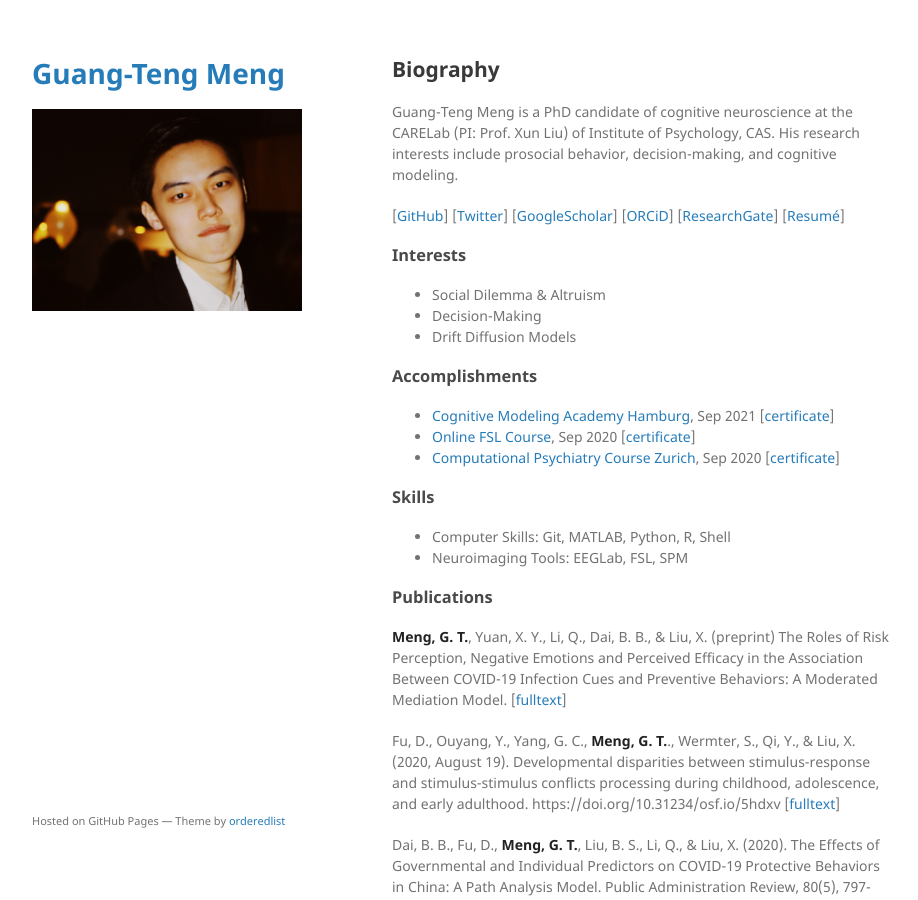
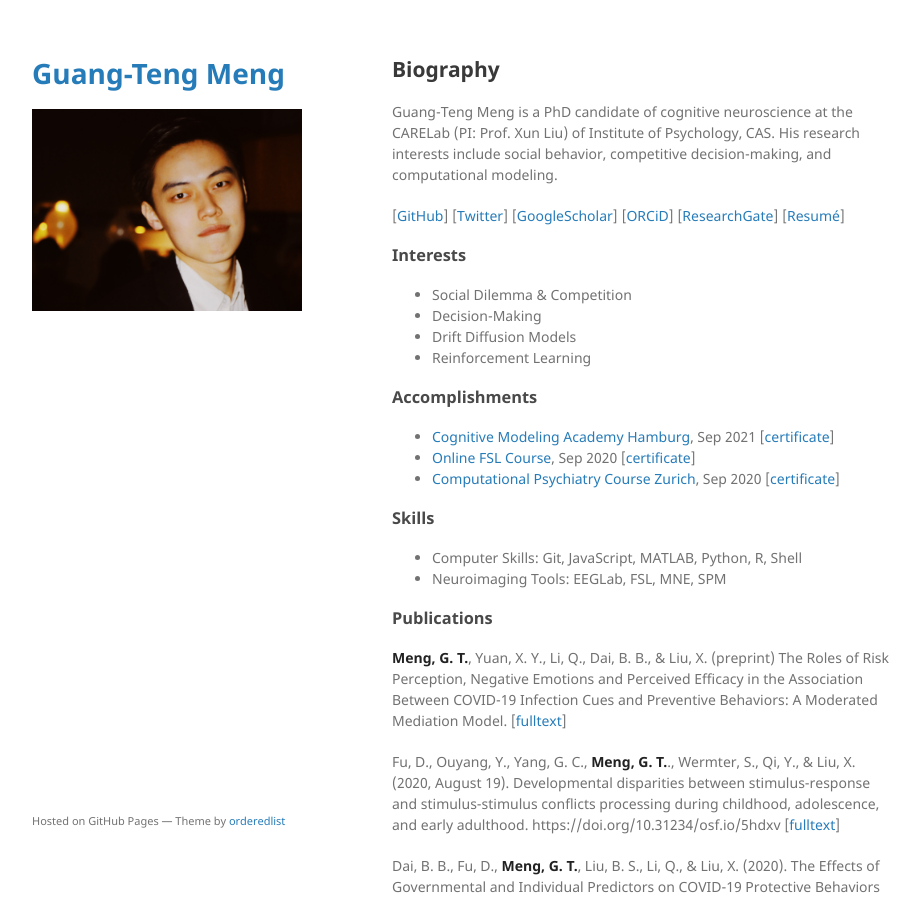
Before and after one commit to GuangtengMeng/GuangtengMeng.github.io, a Jekyll site: the page built from index.md, in a window 1280 px wide and 900 px high. Shown: the whole window, without its empty margins (178-1096 px from the left). Built offline with Jekyll 4.4.1, drawn with Linux system fonts in a browser that asks for light colours; the repository's description, which GitHub fills in, is left out; our own code applies the rules of GitHub Pages for plain Markdown files.

Commit message:
Update index.md

```diff
--- a/index.md
+++ b/index.md
@@ -3,19 +3,20 @@ layout: default
 ---
 
 ## Biography
-Guang-Teng Meng is a PhD candidate of cognitive neuroscience at the CARELab (PI: Prof. Xun Liu) of Institute of Psychology, CAS. His research interests include prosocial behavior, decision-making, and cognitive modeling.
+Guang-Teng Meng is a PhD candidate of cognitive neuroscience at the CARELab (PI: Prof. Xun Liu) of Institute of Psychology, CAS. His research interests include social behavior, competitive decision-making, and computational modeling.
 
 [[GitHub](https://github.com/GuangtengMeng)]
 [[Twitter](https://twitter.com/GuangtengMeng)]
 [[GoogleScholar](https://scholar.google.com/citations?user=-YrlYhgAAAAJ&hl=en&oi)]
 [[ORCiD](https://orcid.org/0000-0002-4660-1034)]
 [[ResearchGate](https://www.researchgate.net/profile/Guang-Teng-Meng)]
-[[Resumé](/assets/cv/GuangtengMeng_CV_v1.1.pdf)]
+[[Resumé](/assets/cv/GuangtengMeng_CV_v1.2.pdf)]
 
 ### Interests
-- Social Dilemma & Altruism
+- Social Dilemma & Competition
 - Decision-Making
 - Drift Diffusion Models
+- Reinforcement Learning
 
 ### Accomplishments
 - [Cognitive Modeling Academy Hamburg](https://cmah.eu/), Sep 2021 [[certificate](/assets/certificate/CMAH_Certificate_GM.pdf)]
@@ -23,8 +24,8 @@ Guang-Teng Meng is a PhD candidate of cognitive neuroscience at the CARELab (PI:
 - [Computational Psychiatry Course Zurich](https://www.translationalneuromodeling.org/cpcourse/), Sep 2020 [[certificate](/assets/certificate/CPC_Certificate_GM.pdf)]
 
 ### Skills
-- Computer Skills: Git, MATLAB, Python, R, Shell
-- Neuroimaging Tools: EEGLab, FSL, SPM
+- Computer Skills: Git, JavaScript, MATLAB, Python, R, Shell
+- Neuroimaging Tools: EEGLab, FSL, MNE, SPM
 
 ### Publications
 **Meng, G. T.**, Yuan, X. Y., Li, Q., Dai, B. B., & Liu, X. (preprint) The Roles of Risk Perception, Negative Emotions and Perceived Efficacy in the Association Between COVID-19 Infection Cues and Preventive Behaviors: A Moderated Mediation Model. [[fulltext](/assets/paper/preprint-32930-submitted.pdf)]
```
